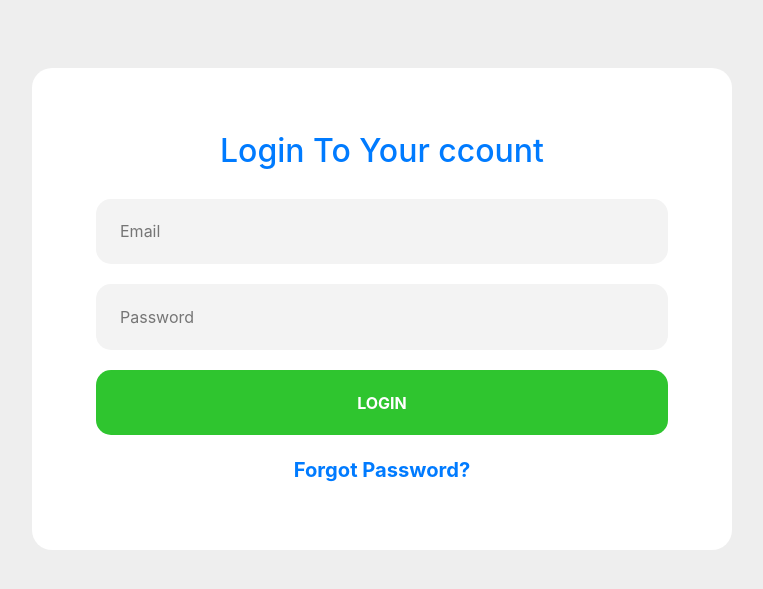
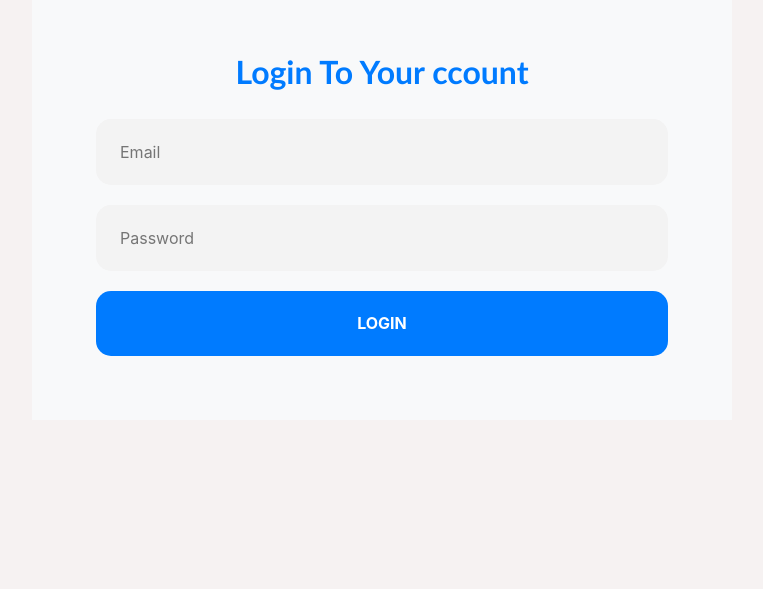
Before and after one commit to AbdurahmanAb/Dodi, a React (Vite) app: page /login in a window 1280 px wide. Shown: the part 171-760 px from the top of the page, without its empty margins (258-1021 px from the left). Built offline with nearby package versions, Linux system fonts and the light colour scheme.

Commit message:
Graph and Login Paged Updated

```diff
--- a/package.json
+++ b/package.json
@@ -14,9 +14,10 @@
     "@emotion/styled": "^11.10.8",
     "@mui/material": "^5.12.3",
     "bootstrap": "^5.3.0-alpha3",
-    "chart.js": "^3.5.1",
+    "chart.js": "^4.3.0",
     "node-sass": "^8.0.0",
     "react": "^18.2.0",
+    "react-chartjs-2": "^5.2.0",
     "react-dom": "^18.2.0",
     "react-router-dom": "^6.11.1",
     "react-toastify": "^9.1.2",
--- a/src/App.jsx
+++ b/src/App.jsx
@@ -2,7 +2,7 @@ import { BrowserRouter as Router, Routes, Route } from "react-router-dom";
 
 import Home from "./pages/Home";
 import Login from "./pages/Login/Login";
-import Forgot from "./pages/Login/Forgot";
+import ChangePassword from "./pages/Login/ChangePassord";
 import Contrats from "./pages/contrats/Contrats";
 import Employee from "./pages/Employee/Employee";
 import Report from "./pages/Report/Report";
@@ -13,7 +13,7 @@ function App() {
       <Routes>
         <Route exact path="/" element={<Home />} />
         <Route path="/login" element={<Login />} />
-        <Route path="/forgot" element={<Forgot />} />
+        <Route path="/change" element={<ChangePassword />} />
         <Route path="/contrats" element={<Contrats />} />
         <Route path="/employee" element={<Employee />} />
         <Route path="/reports" element={<Report />} />
--- /dev/null
+++ b/src/components/Chart/Graphs.jsx
@@ -0,0 +1,20 @@
+import { Bar, Pie } from "react-chartjs-2";
+import { Chart as ChartJS } from "chart.js/auto";
+
+const Graphs = ({ chartData }) => {
+  return (
+    <div>
+      <Bar data={chartData} />
+    </div>
+  );
+};
+
+export default Graphs;
+
+export const PieChart = ({ chartData }) => {
+  return (
+    <div className="mt-5 ">
+      <Pie data={chartData} />
+    </div>
+  );
+};
--- /dev/null
+++ b/src/components/Chart/dummy2.js
@@ -0,0 +1,50 @@
+export const Data = [
+  {
+    id: 1,
+    year: "January",
+    Salary: 80000,
+    userLost: 823,
+  },
+  {
+    id: 2,
+    year: "February",
+    Salary: 45677,
+    userLost: 345,
+  },
+  {
+    id: 3,
+    year: "March",
+    Salary: 78888,
+    userLost: 555,
+  },
+  {
+    id: 4,
+    year: "April",
+    Salary: 90000,
+    userLost: 4555,
+  },
+  {
+    id: 5,
+    year: "May",
+    Salary: 4300,
+    userLost: 234,
+  },
+  {
+    id: 5,
+    year: "June",
+    Salary: 4300,
+    userLost: 234,
+  },
+  {
+    id: 5,
+    year: "July",
+    Salary: 4300,
+    userLost: 234,
+  },
+  {
+    id: 5,
+    year: "August",
+    Salary: 4300,
+    userLost: 234,
+  },
+];
--- a/src/components/Navbar/Navbar.jsx
+++ b/src/components/Navbar/Navbar.jsx
@@ -19,7 +19,7 @@ const Navbar = () => {
           id="navbarCollapse"
         >
           <li className="navbar__item">
-            <Link to="" className="navbar__link">
+            <Link to="/reports" className="navbar__link">
               Reports
             </Link>
           </li>
@@ -43,7 +43,7 @@ const Navbar = () => {
               </Link>
 
               <div className="dropdown-divider"></div>
-              <Link to="" className="navbar__link dropdown-item">
+              <Link to="/change" className="navbar__link dropdown-item">
                 Change Password
               </Link>
               <Link to="/login" className="navbar__link dropdown-item">
--- a/src/pages/Home.jsx
+++ b/src/pages/Home.jsx
@@ -1,9 +1,26 @@
 import Navbar from "../components/Navbar/Navbar";
+import Graphs, { PieChart } from "../components/Chart/Graphs";
+import { Data } from "../components/Chart/dummy2";
+import { useState } from "react";
 
 const Home = () => {
+  const [userData, setUserData] = useState({
+    labels: Data.map((data) => data.year),
+    datasets: [
+      {
+        label: "Salary",
+        data: Data.map((data) => data.Salary),
+      },
+    ],
+  });
   return (
     <div>
       <Navbar />
+
+      <div className="container mt-5">
+        <Graphs chartData={userData} />
+        <PieChart chartData={userData} />
+      </div>
     </div>
   );
 };
--- a/src/pages/Login/Forgot.jsx
+++ b/src/pages/Login/ChangePassord.jsx
@@ -5,7 +5,7 @@ const Login = () => {
   return (
     <div className="body">
       <div className="login">
-        <form className="login__form" action="/">
+        <form className="login__form bg-light" action="/">
           <input
             type="password"
             className="login__input"
@@ -25,7 +25,11 @@ const Login = () => {
             required
           />
 
-          <input type="submit" value="Change" className="login__btn" />
+          <input
+            type="submit"
+            value="Change"
+            className="login__btn btn btn-primary"
+          />
         </form>
       </div>
     </div>
--- a/src/pages/Login/Login.jsx
+++ b/src/pages/Login/Login.jsx
@@ -3,10 +3,10 @@ import { Link } from "react-router-dom";
 
 const Login = () => {
   return (
-    <div className="body">
+    <div className="body ">
       <div className="login">
-        <form className="login__form " action="/">
-          <h2 className="text-primary">Login To Your ccount</h2>
+        <form className="login__form bg-light" action="/">
+          <h2 className="text-primary ">Login To Your ccount</h2>
           <input
             type="email"
             className="login__input"
@@ -20,10 +20,11 @@ const Login = () => {
             required
           />
 
-          <input type="submit" value="login" className="login__btn" />
-          <Link to="/forgot" className="login__link">
-            Forgot Password?
-          </Link>
+          <input
+            type="submit"
+            value="login"
+            className="btn btn-primary login__btn "
+          />
         </form>
       </div>
     </div>
--- a/src/pages/Login/login.scss
+++ b/src/pages/Login/login.scss
@@ -1,9 +1,10 @@
+body {
+  background-color: #f6f2f2;
+}
 .body {
   display: flex;
   align-items: center;
   justify-content: center;
-  background-color: #eee;
-  height: 100vh;
 }
 .login {
   display: flex;
@@ -27,7 +28,7 @@
     padding: 1.3rem 2rem;
     border: none;
     text-transform: uppercase;
-    background-color: rgb(47, 197, 47);
+    // background-color: rgb(47, 197, 47);
     color: #fff;
     font-weight: 700;
     border-radius: 15px;
@@ -40,7 +41,11 @@
     gap: 20px;
     padding: 4rem;
     width: 700px;
-    border-radius: 20px;
+    h2 {
+      font-weight: bold;
+      font-family: "Gill Sans", "Gill Sans MT", Calibri, "Trebuchet MS",
+        sans-serif;
+    }
   }
 }
 a {
```
Also changed, not shown: 1 other file (tests, documents, lock files or other folders).
